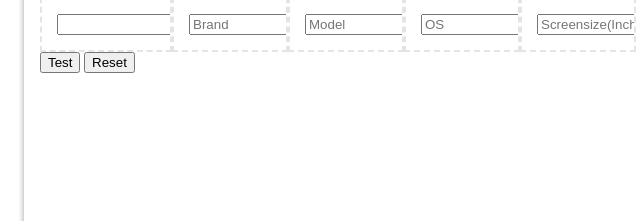
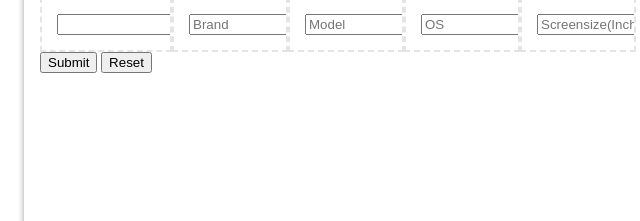
Before and after one commit to ATromp1/WebTechnology, a plain HTML site: page index.html in a window 1280 px wide. Shown: the part 278-499 px from the top of the page, 452-1092 px from the left. Drawn offline with nearby package versions, Linux system fonts and the light colour scheme; no server answers.

Commit message:
added comments+ Changed submid button name

```diff
--- a/index.html
+++ b/index.html
@@ -108,7 +108,7 @@
           </tr>
 
         </table>
-        <button type="button" id="submit">Test</button>
+        <button type="button" id="submit">Submit</button>
         <button type="reset" id="reset_id">Reset</button>
       </form>
     </div>
```
Also changed, not shown: script.js (+25 -3 lines).
